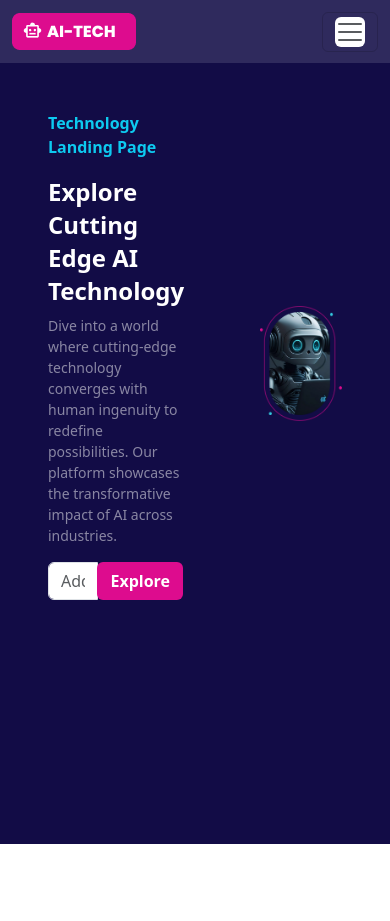
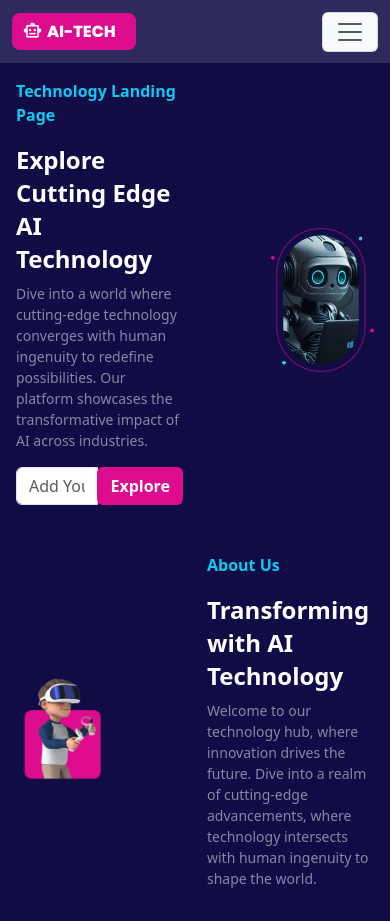
Before and after one commit to Khairul-Islam-1114/Technology-Landing-Page, a React (Create React App) app: page / in a window 390 px wide. Before the commit the page ends 844 px from the top, so only its background shows below. Built offline with nearby package versions, Linux system fonts and the light colour scheme.

Commit message:
Some tiny modification as needed

```diff
--- a/src/App.js
+++ b/src/App.js
@@ -2,6 +2,7 @@ import 'bootstrap/dist/css/bootstrap.min.css';
 import 'bootstrap/dist/js/bootstrap.bundle.min.js';
 import Header from './components/Header/Header';
 import Home from './pages/Home/Home';
+import About from './pages/About/About';
 
 
 function App() {
@@ -10,6 +11,8 @@ function App() {
       <Header />
 
       <Home />
+
+      <About />
     </div>
   );
 }
--- a/src/components/Header/Header.jsx
+++ b/src/components/Header/Header.jsx
@@ -25,8 +25,8 @@ const Header = () => {
                 <img src={logo} alt="" />
             </a>
 
-            <button className="navbar-toggler" type='button' data-bs-toggle="collapse" data-bs-target="#collapsableNav" aria-controls='collapsableNav' aria-expanded="false" aria-label='Toggle navigation'>
-                <span className="navbar-toggler-icon bg-white rounded"></span>
+            <button className="navbar-toggler bg-light rounded" type='button' data-bs-toggle="collapse" data-bs-target="#collapsableNav" aria-controls='collapsableNav' aria-expanded="false" aria-label='Toggle navigation'>
+                <span className="navbar-toggler-icon"></span>
             </button>
 
             <div className="collapse navbar-collapse" id="collapsableNav">
--- /dev/null
+++ b/src/pages/About/About.css
@@ -0,0 +1,28 @@
+h1{
+    font-style: normal;
+    font-weight: 700;
+    line-height: normal;
+    }
+
+    .highlight{
+        font-weight: bold;
+        font-size: 24px;
+    }
+
+    p:not(.highlight){
+        font-size: 15.5px;
+    }
+
+    @media screen and (max-width: 768px) {
+        h1{
+            font-size: 24px;
+        }
+        .highlight{
+            font-size: 16px !important;
+        }
+        p:not(.highlight){
+            font-size: 14px;
+        }
+
+
+    }
--- /dev/null
+++ b/src/pages/About/About.jsx
@@ -0,0 +1,25 @@
+import React from 'react';
+import './About.css';
+import boyWithTech from '../../assets/images/Left About Image.png'
+
+const About = () => {
+  return (
+    <section id='about' className='container p-3'>
+        <div className="row d-flex justify-content-between align-items-center">
+
+            <div className="col-4">
+                <img src={boyWithTech} alt="Boy experiencing technology" className='img-fluid'/>
+            </div>
+
+            <div className="col-6">
+            <p className="highlight text-info">About Us</p>
+                <h1 className="text-white">Transforming with AI Technology</h1>
+                <p className='text-white-50'>Welcome to our technology hub, where innovation drives the future. Dive into a realm of cutting-edge advancements, where technology intersects with human ingenuity to shape the world.</p>
+            </div>
+
+        </div>
+    </section>
+  )
+}
+
+export default About
--- a/src/pages/Home/Home.jsx
+++ b/src/pages/Home/Home.jsx
@@ -5,7 +5,7 @@ import AI from '../../assets/images/Right Welcome.png'
 
 const Home = () => {
   return (
-    <div className="container p-5">
+    <section className="container p-3" id='home'>
         <div className="row d-flex justify-content-between align-items-center">
             <div className="col-6">
                 <p className="highlight text-info">Technology Landing Page</p>
@@ -24,7 +24,7 @@ const Home = () => {
                 <img src={AI} alt="AI Generated" className="img-fluid" />
             </div>
         </div>
-    </div>
+    </section>
   )
 }
 
```
